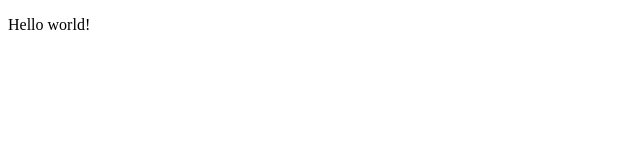
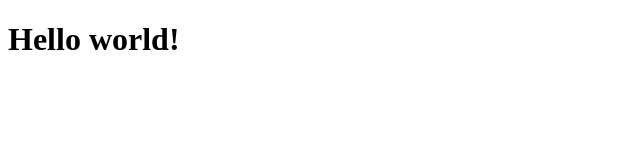
Before and after one commit to SimoneVerzeletti/htmlcss-hello, a plain HTML site: page index.html in a window 1280 px wide. Shown: the whole page, without its empty margins (0-640 px from the left). Drawn offline with Linux system fonts and the light colour scheme.

Commit message:
edit: p to h1

```diff
--- a/index.html
+++ b/index.html
@@ -6,6 +6,6 @@
     <title>Document</title>
 </head>
 <body>
-    <p>Hello world!</p>
+    <h1>Hello world!<h1>
 </body>
 </html>
```
